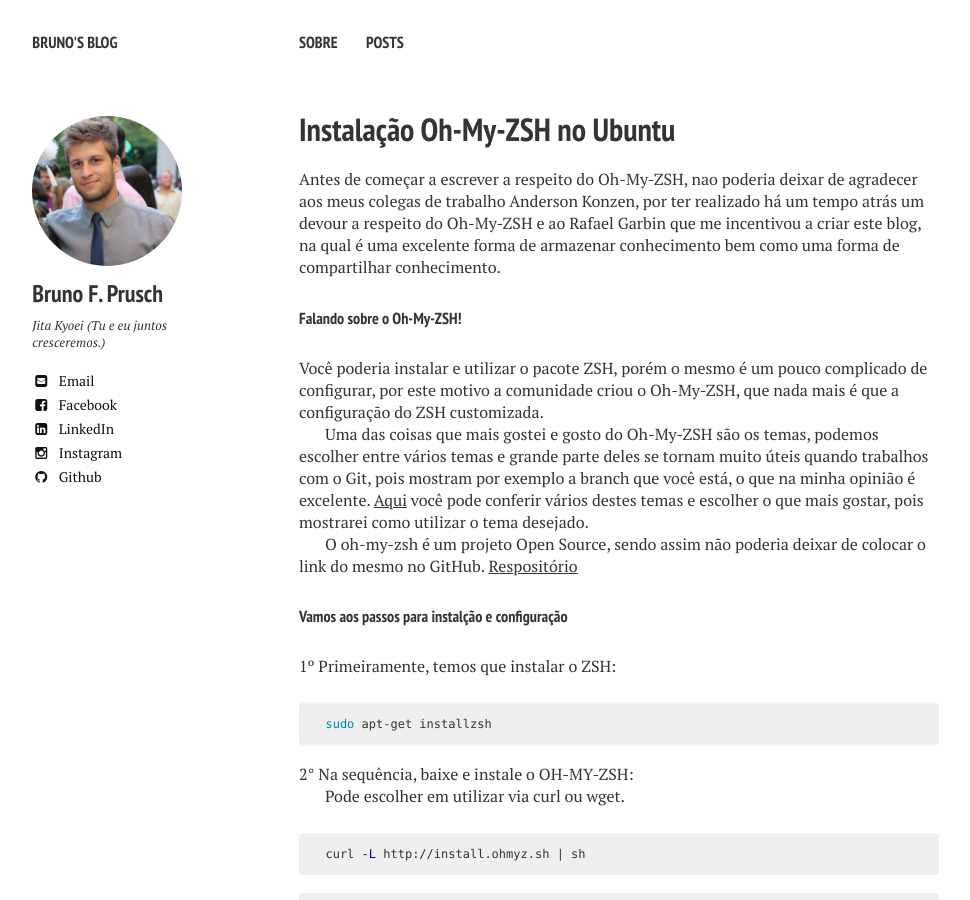
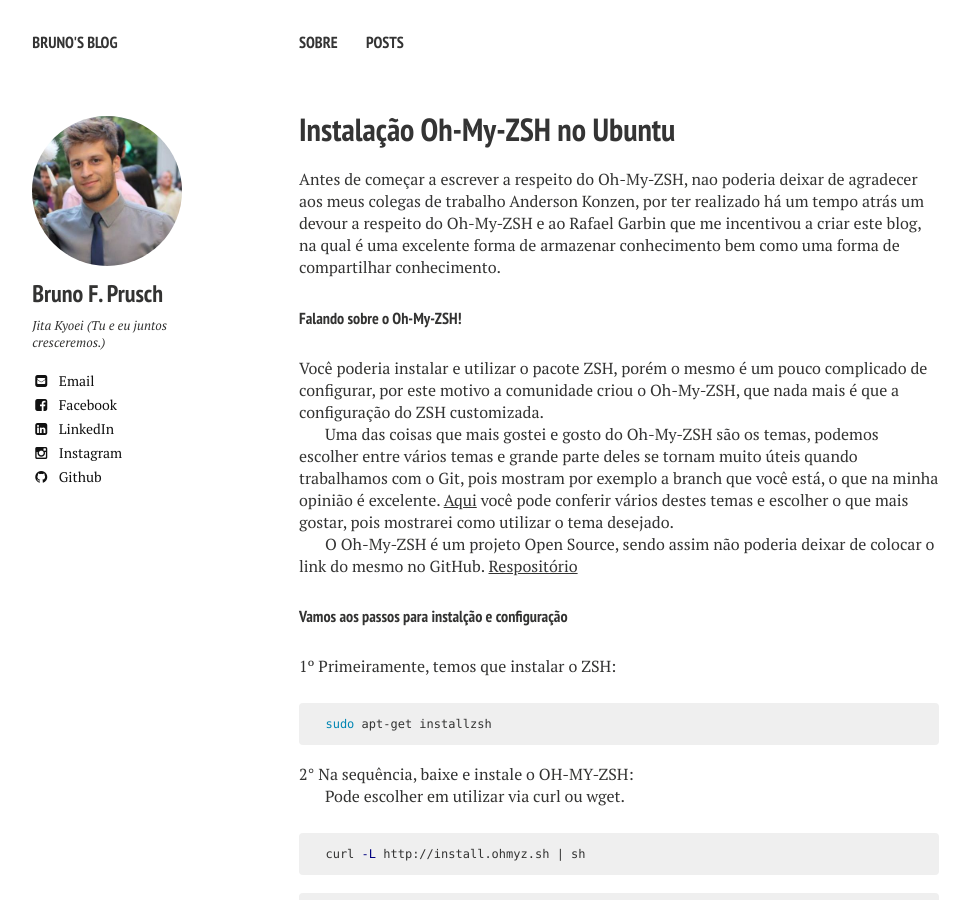
Before and after one commit to brunofprusch/brunofprusch.github.io, a Jekyll site: the page built from _posts/2016-04-22-Instalacao-Oh-My-ZSH-Ubuntu.md, in a window 1280 px wide and 900 px high. Shown: the whole window, without its empty margins (21-991 px from the left). Built offline with Jekyll 4.4.1, drawn with Linux system fonts in a browser that asks for light colours; nearby versions of some CDN libraries; comment, search, counter and statistics services are not loaded.

Commit message:
Correct the post.

```diff
--- a/_posts/2016-04-22-Instalacao-Oh-My-ZSH-Ubuntu.md
+++ b/_posts/2016-04-22-Instalacao-Oh-My-ZSH-Ubuntu.md
@@ -15,9 +15,9 @@ Antes de começar a escrever a respeito do Oh-My-ZSH, nao poderia deixar de agra
 
 Você poderia instalar e utilizar o pacote ZSH, porém o mesmo é um pouco complicado de configurar, por este motivo a comunidade criou o Oh-My-ZSH, que nada mais é que a configuração do ZSH customizada.
 
-Uma das coisas que mais gostei e gosto do Oh-My-ZSH são os temas, podemos escolher entre vários temas e grande parte deles se tornam muito úteis quando trabalhos com o Git, pois mostram por exemplo a branch que você está, o que na minha opinião é excelente. [Aqui](https://github.com/robbyrussell/oh-my-zsh/wiki/themes) você pode conferir vários destes temas e escolher o que mais gostar, pois mostrarei como utilizar o tema desejado.
+Uma das coisas que mais gostei e gosto do Oh-My-ZSH são os temas, podemos escolher entre vários temas e grande parte deles se tornam muito úteis quando trabalhamos com o Git, pois mostram por exemplo a branch que você está, o que na minha opinião é excelente. [Aqui](https://github.com/robbyrussell/oh-my-zsh/wiki/themes) você pode conferir vários destes temas e escolher o que mais gostar, pois mostrarei como utilizar o tema desejado.
 
-O oh-my-zsh é um projeto Open Source, sendo assim não poderia deixar de colocar o link do mesmo no GitHub. [Respositório](https://github.com/robbyrussell/oh-my-zsh)
+O Oh-My-ZSH é um projeto Open Source, sendo assim não poderia deixar de colocar o link do mesmo no GitHub. [Respositório](https://github.com/robbyrussell/oh-my-zsh)
 
 
 ##### Vamos aos passos para instalção e configuração
```
Also changed, not shown: images/bio-photo-2.jpg (deleted).
